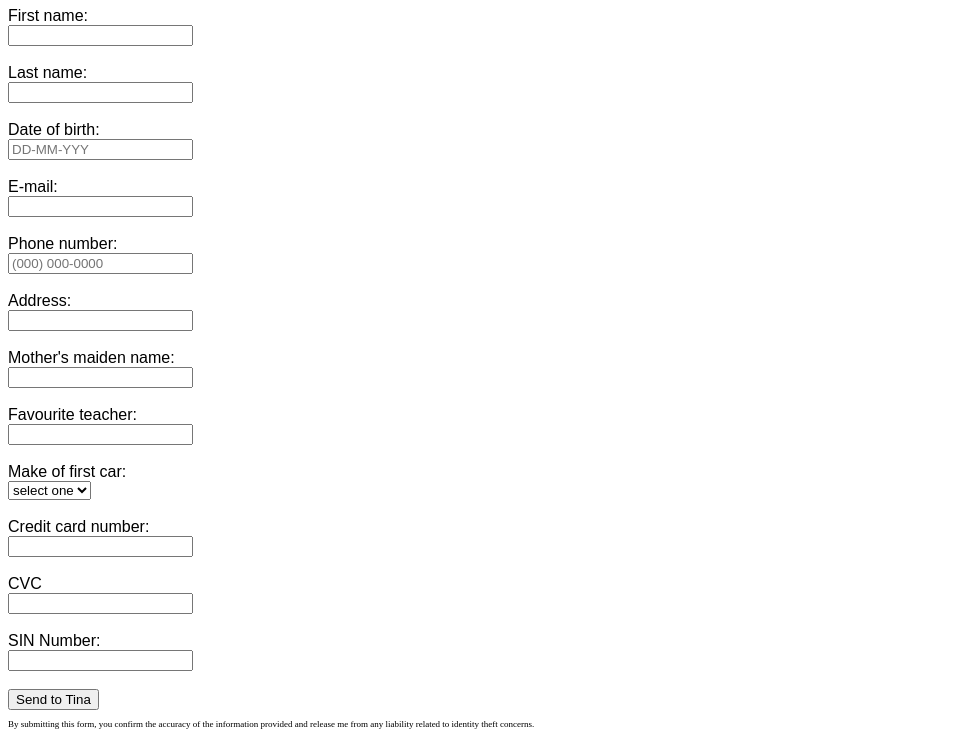
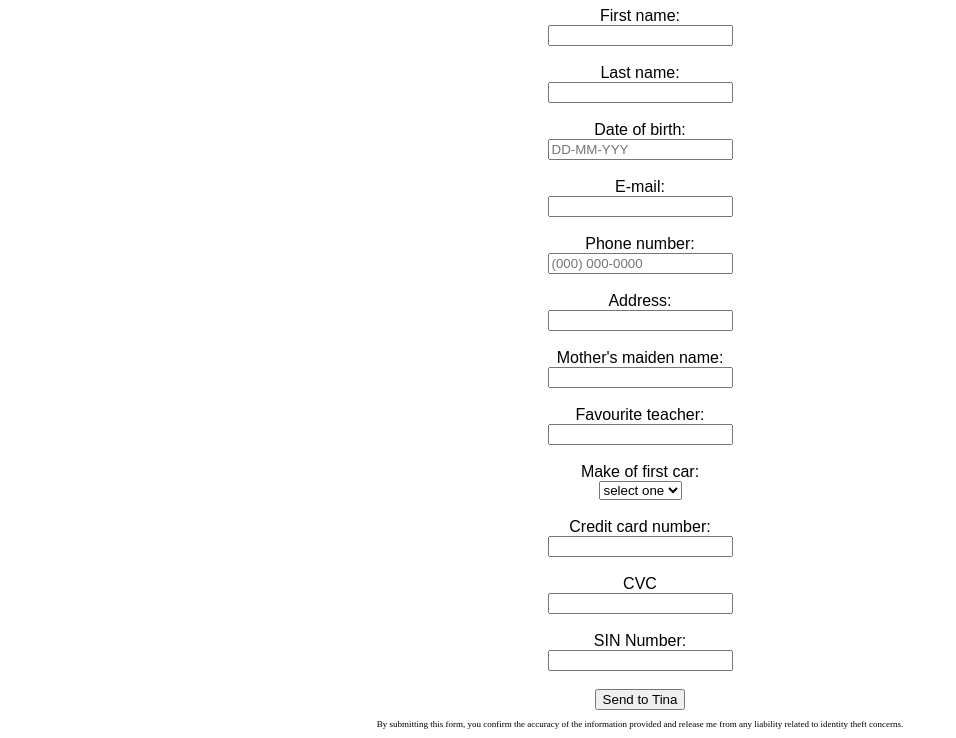
Before and after one commit to tinaboebina/cc-exercise, a plain HTML site: page index.html in a window 1280 px wide. Shown: the part 73-811 px from the top of the page, without its empty margins (0-956 px from the left). Drawn offline with Linux system fonts and the light colour scheme; a web font is replaced by a local one.

Commit message:
Update styles.css

```diff
--- a/styles/styles.css
+++ b/styles/styles.css
@@ -1,3 +1,6 @@
+body {
+    text-align: center;
+}
 h1 {
     font-family: "Madimi One", sans-serif;
     font-weight: 400;
@@ -7,13 +10,8 @@ h1 {
     font-weight: 400;
     font-style: normal;
     align-items: center;
-    text-align: left;
 }
 
 .fineprint {
     font-size: xx-small;
 }
-
-.form {
-    align-items: center;
-}
```
